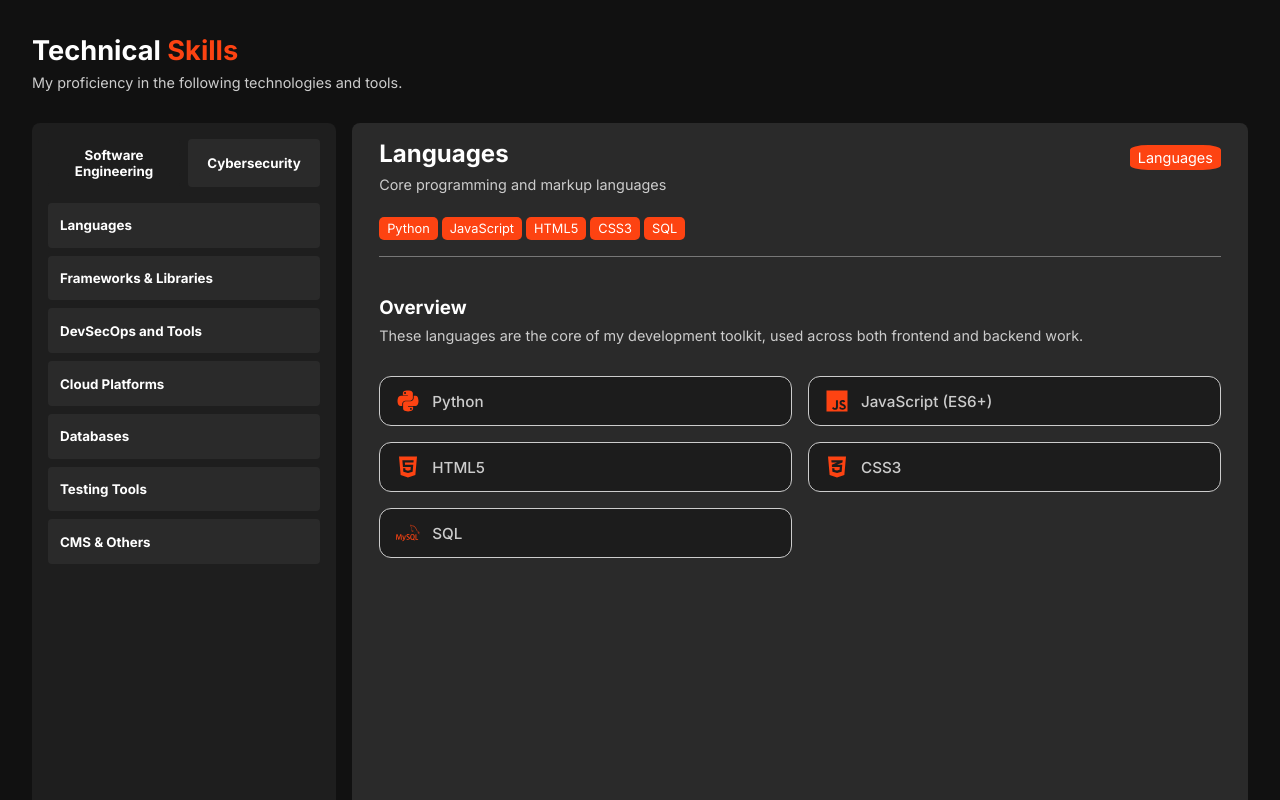
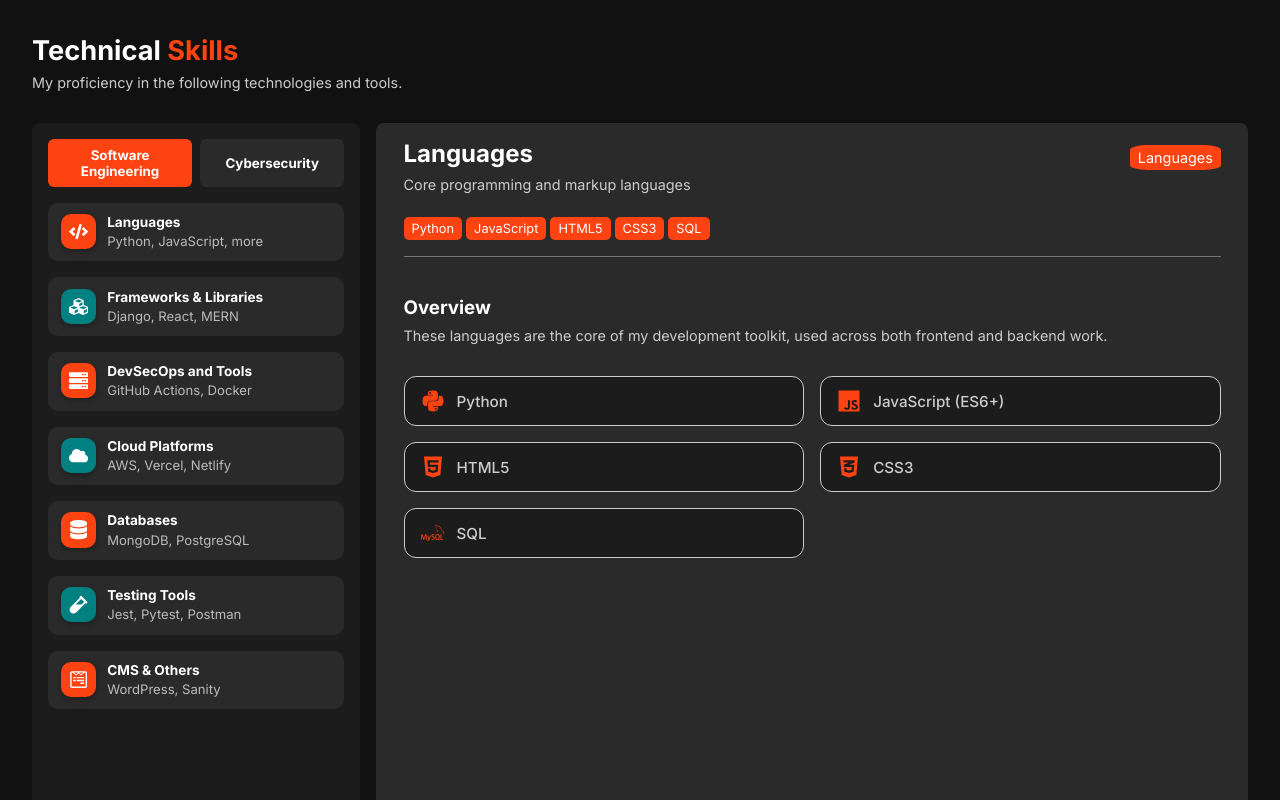
Before and after one commit to LeonardOgendo/my-developer-portfolio-v2, a React (Vite) app: page / in a window 1280 px wide. Shown: the part 1420-2220 px from the top of the page. Built offline with nearby package versions, Linux system fonts and the light colour scheme.

Commit message:
Update the Technical Skills section UI

```diff
--- a/src/components/technical-skills/Technical Skills.jsx
+++ b/src/components/technical-skills/Technical Skills.jsx
@@ -1,4 +1,6 @@
 import { useState } from "react";
+import { FaCode, FaCubes, FaServer, FaCloud, FaDatabase, FaVial, FaWpforms, FaTerminal, FaLinux, FaBug, FaShieldAlt, FaLock } from "react-icons/fa";
+
 import SLanguages from "./categories/software/Languages";
 import Frameworks from "./categories/software/Frameworks";
 import DevSecOps from "./categories/software/DevSecOpsTools";
@@ -6,6 +8,7 @@ import CloudPlatforms from "./categories/software/CloudPlatforms";
 import Databases from "./categories/software/Databases";
 import TestingTools from "./categories/software/TestingTools";
 import Cms from "./categories/software/Cms";
+
 import CLanguages from "./categories/cybersecurity/CLanguages";
 import OsAndTools from "./categories/cybersecurity/OsAndTools";
 import PenetrationTesting from "./categories/cybersecurity/PenTesting";
@@ -13,39 +16,36 @@ import SecurityOperations from "./categories/cybersecurity/SecurityOperations";
 import ApplicationSecurity from "./categories/cybersecurity/ApplicationSecurity";
 
 const TechnicalSkills = () => {
-
     const sidebarItems = {
         software: [
-            'Languages',
-            'Frameworks & Libraries',
-            'DevSecOps and Tools',
-            'Cloud Platforms',
-            'Databases',
-            'Testing Tools',
-            'CMS & Others',
+            { title: "Languages", icon: <FaCode />, intro: "Python, JavaScript, more" },
+            { title: "Frameworks & Libraries", icon: <FaCubes />, intro: "Django, React, MERN" },
+            { title: "DevSecOps and Tools", icon: <FaServer />, intro: "GitHub Actions, Docker" },
+            { title: "Cloud Platforms", icon: <FaCloud />, intro: "AWS, Vercel, Netlify" },
+            { title: "Databases", icon: <FaDatabase />, intro: "MongoDB, PostgreSQL" },
+            { title: "Testing Tools", icon: <FaVial />, intro: "Jest, Pytest, Postman" },
+            { title: "CMS & Others", icon: <FaWpforms />, intro: "WordPress, Sanity" },
         ],
         cyber: [
-            'Languages',
-            'OS & Tools',
-            'Penetration Testing/Ethical Hacking',
-            'Security Operations (Blue Team)',
-            'Application Security',
-        ],
+            { title: "Languages", icon: <FaTerminal />, intro: "Python, Bash, C" },
+            { title: "OS & Tools", icon: <FaLinux />, intro: "Kali Linux, Wireshark" },
+            { title: "Penetration Testing/Ethical Hacking", icon: <FaBug />, intro: "Metasploit, Nmap" },
+            { title: "Security Operations (Blue Team)", icon: <FaShieldAlt />, intro: "SIEM, Threat Hunting" },
+            { title: "Application Security", icon: <FaLock />, intro: "OWASP, Code Reviews" },
+        ]
     };
 
     const [activeTab, setActiveTab] = useState("software");
-    const [activeCategory, setActiveCategory] = useState("Languages");
+    const [activeCategory, setActiveCategory] = useState(sidebarItems.software[0].title);
 
     const handleTabClick = (tab) => {
         setActiveTab(tab);
-        setActiveCategory(sidebarItems[tab][0]);
+        setActiveCategory(sidebarItems[tab][0].title);
     };
 
     const handleCategoryClick = (category) => {
         setActiveCategory(category);
     };
-
-
 
     return (
         <section className="section-body" id="skills">
@@ -60,60 +60,53 @@ const TechnicalSkills = () => {
             <div className="skills-container">
                 <div className="skills-sidebar">
                     <div className="skills-tabs">
-                        <button onClick={() => handleTabClick("software")} className="skills-tab" style={ activeTab === "software" ? { backgroundColor: "#1e1e1e"} : {backgroundColor: "#2a2a2a"} } >Software Engineering</button>
-                        <button onClick={() => handleTabClick("cyber")} className="skills-tab" style={ activeTab === "cyber" ? { backgroundColor: "#1e1e1e"} : {backgroundColor: "#2a2a2a"} }>Cybersecurity</button>
+                        <button
+                            onClick={() => handleTabClick("software")}
+                            className={`skills-tab ${activeTab === "software" ? "active" : ""}`}
+                        >
+                            Software Engineering
+                        </button>
+                        <button
+                            onClick={() => handleTabClick("cyber")}
+                            className={`skills-tab ${activeTab === "cyber" ? "active" : ""}`}
+                        >
+                            Cybersecurity
+                        </button>
                     </div>
+
                     <div className="skills-categories">
                         {sidebarItems[activeTab].map((item, index) => (
-                            <button onClick={() => handleCategoryClick(item)} key={index} className="skills-item">{item}</button>
+                            <div
+                                className="skills-item"
+                                key={index}
+                                onClick={() => handleCategoryClick(item.title)}
+                            >
+                                <div className={`skills-icon-wrapper color-${index % 4}`}>
+                                    {item.icon}
+                                </div>
+                                <div className="skills-label">
+                                    <span>{item.title}</span>
+                                    <p>{item.intro}</p>
+                                </div>
+                            </div>
                         ))}
                     </div>
                 </div>
 
                 <div className="skills-main">
-                    {activeTab === "software" && activeCategory === "Languages" && (
-                        <SLanguages />
-                    )}
-                    {activeTab === "software" && activeCategory === "Frameworks & Libraries" && (
-                        <Frameworks />
-                    )}
-                    {activeTab === "software" && activeCategory === "DevSecOps and Tools" && (
-                        <DevSecOps />
-                    )}
-                    {activeTab === "software" && activeCategory === "Cloud Platforms" && (
-                        <CloudPlatforms />
-                    )}
-                    {activeTab === "software" && activeCategory === "Databases" && (
-                        <Databases />
-                    )}
-                    {activeTab === "software" && activeCategory === "Testing Tools" && (
-                        <TestingTools />
-                    )}
-                    {activeTab === "software" && activeCategory === "CMS & Others" && (
-                        <Cms />
-                    )}
+                    {activeTab === "software" && activeCategory === "Languages" && <SLanguages />}
+                    {activeTab === "software" && activeCategory === "Frameworks & Libraries" && <Frameworks />}
+                    {activeTab === "software" && activeCategory === "DevSecOps and Tools" && <DevSecOps />}
+                    {activeTab === "software" && activeCategory === "Cloud Platforms" && <CloudPlatforms />}
+                    {activeTab === "software" && activeCategory === "Databases" && <Databases />}
+                    {activeTab === "software" && activeCategory === "Testing Tools" && <TestingTools />}
+                    {activeTab === "software" && activeCategory === "CMS & Others" && <Cms />}
 
-                    {/* Cybersecurity */}
-                    {activeTab === "cyber" && activeCategory === "" && (
-                        <CLanguages />
-                    )}
-
-                    {activeTab === "cyber" && activeCategory === "Languages" && (
-                        <CLanguages />
-                    )}
-                    {activeTab === "cyber" && activeCategory === "OS & Tools" && (
-                        <OsAndTools />
-                    )}
-                    {activeTab === "cyber" && activeCategory === "Penetration Testing/Ethical Hacking" && (
-                        <PenetrationTesting />
-                    )}
-                    {activeTab === "cyber" && activeCategory === "Security Operations (Blue Team)" && (
-                        <SecurityOperations />
-                    )}
-                    {activeTab === "cyber" && activeCategory === "Application Security" && (
-                        <ApplicationSecurity />
-                    )}
-
+                    {activeTab === "cyber" && activeCategory === "Languages" && <CLanguages />}
+                    {activeTab === "cyber" && activeCategory === "OS & Tools" && <OsAndTools />}
+                    {activeTab === "cyber" && activeCategory === "Penetration Testing/Ethical Hacking" && <PenetrationTesting />}
+                    {activeTab === "cyber" && activeCategory === "Security Operations (Blue Team)" && <SecurityOperations />}
+                    {activeTab === "cyber" && activeCategory === "Application Security" && <ApplicationSecurity />}
                 </div>
             </div>
         </section>
--- a/src/styles/styles.css
+++ b/src/styles/styles.css
@@ -517,10 +517,11 @@ a:visited {
 }
 
 .skills-sidebar {
-    flex: 0 0 25%;
-    background-color: #1e1e1e;
+  flex: 0 0 27%;
+  background-color: #1c1c1c;
   padding: 1rem;
   border-radius: 8px;
+  min-height: 300px;
 }
 
 .skills-tabs {
@@ -535,43 +536,102 @@ a:visited {
   background-color: #2a2a2a;
   color: #fff;
   border: none;
-    border-radius: 4px;
+  border-radius: 6px;
   cursor: pointer;
   font-weight: bold;
-    transition: background-color 0.3s;
-}
-
-.skills-tab:hover,
-.skills-tab.active {
+  transition: background-color 0.3s ease;
+}
+
+.skills-tab.active,
+.skills-tab:hover {
   background-color: #fd4312;
   color: #fff;
 }
 
+.skills-categories {
+  margin-top: 1rem;
+}
+
 .skills-item {
-  display: block;
-  width: 100%;
-  margin-bottom: 0.5rem;
-  padding: 0.9rem 0.75rem;
-  background-color: #2a2a2a;
-  color: #fff;
-  text-align: left;
-  border: none;
-  border-radius: 4px;
+  display: flex;
+  align-items: flex-start;
+  background: #2a2a2a;
+  color: #fff;
+  margin-bottom: 1rem;
+  padding: 0.7rem 0.8rem;
+  border-radius: 10px;
   cursor: pointer;
+  gap: 0.7rem;
+  transition: background 0.2s ease;
+}
+
+.skills-item:hover {
+  background-color: #2d2d2d;
+}
+
+.skills-icon-wrapper {
+  padding: 0.5rem;
+  font-size: 1.2rem;
+  border-radius: 10px;
+  box-shadow: 0 2px 6px rgba(0, 0, 0, 0.3);
+  display: flex;
+  align-items: center;
+  justify-content: center;
+}
+
+.color-0 {
+  background-color: #fd4312;
+  color: #fff;
+}
+
+.color-1 {
+  background-color: #008080;
+  color: #fff;
+}
+
+.color-2 {
+  background-color: #fd4312;
+  color: #fff;
+}
+
+.color-3 {
+  background-color: #008080;
+  color: #fff;
+}
+
+.skills-label {
+  display: flex;
+  flex-direction: column;
+}
+
+.skills-label span {
+  font-size: 0.85rem;
   font-weight: bold;
-  transition: background-color 0.3s;
-}
-
-
-
-/* Main content area takes 80% */
+  margin-bottom: 0.2rem;
+}
+
+.skills-label p {
+  font-size: 0.82rem;
+  color: #bbb;
+  line-height: 1.3;
+}
+
+/* Main content area */
 .skills-main {
   flex: 1;
   background-color: #2a2a2a;
   padding: 1rem 1.7rem;
   border-radius: 8px;
   min-height: 300px;
-}
+  overflow-y: auto;
+  overflow-x: hidden;
+  height: 100%;
+}
+
+.skills-main::-webkit-scrollbar {
+  display: none;
+}
+
 
 /*--Technical Skills components--*/
 
```
Lines whose indentation alone changed are shown as unchanged.
